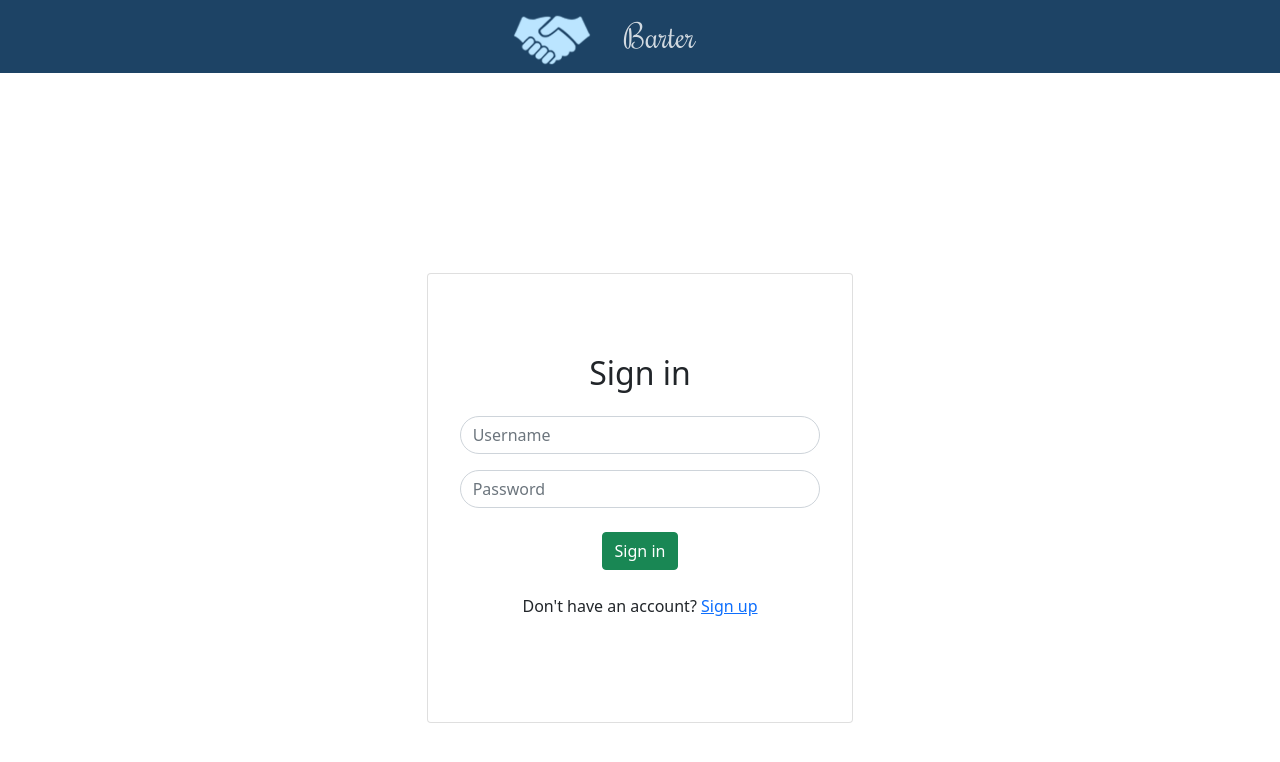
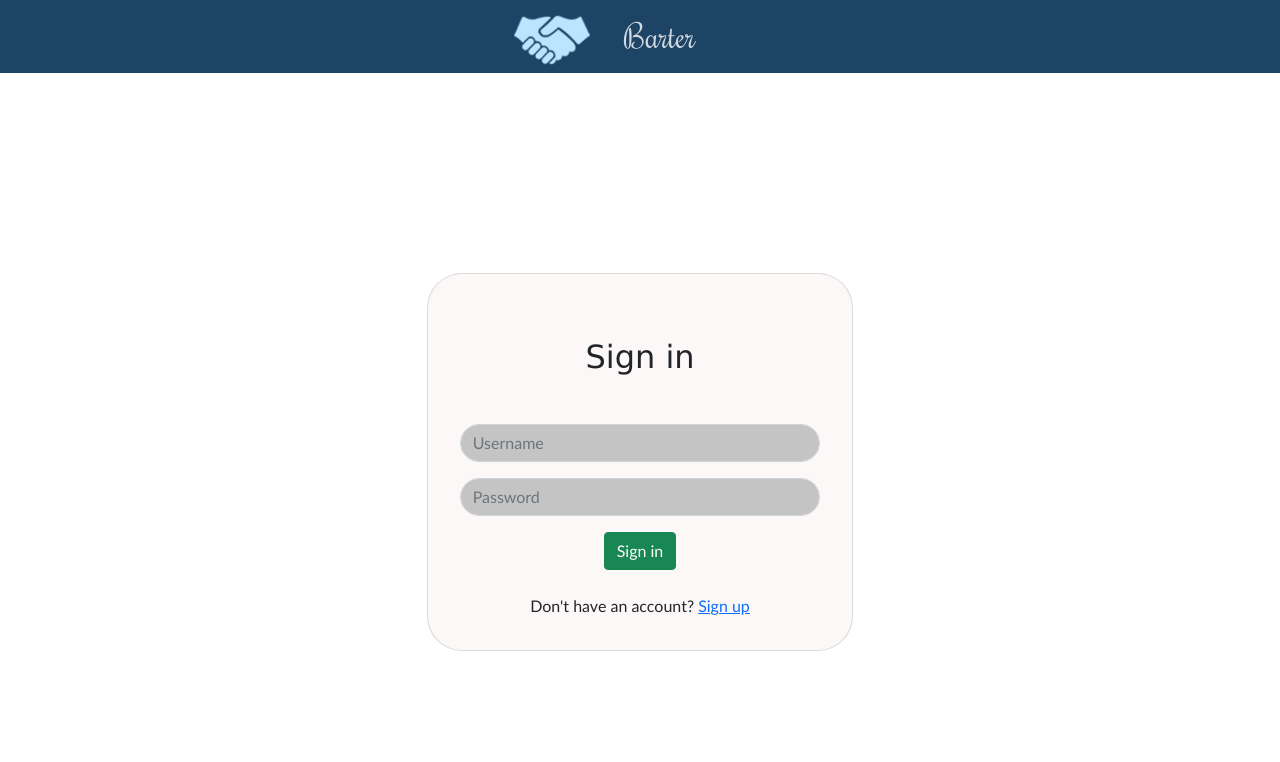
Before and after one commit to dryeab/barter, a Django app: template barter/user/templates/login.html in a window 1280 px wide. Shown: the top 762 px of the page. Run offline with Django 3.2, Linux system fonts and the light colour scheme; the template is opened without the code that fills it, so the values that code supplies are empty.

Commit message:
edited sign_in page

```diff
--- a/barter/user/templates/login.html
+++ b/barter/user/templates/login.html
@@ -24,30 +24,31 @@
 
 
     <main style="margin-top: 200px">
-        <div class="row g-0 d-flex  align-items-center justify-content-center">
+        <div class="row g-0 align-items-center justify-content-center"
+        style=" margin-top: 85px; font-family:'Trebuchet MS', 'Lucida Sans Unicode', 'Lucida Grande', 'Lucida Sans', Arial, sans-serif;">
 
-            <div class="col-10 col-sm-8 col-md-6 col-lg-5 col-xl-4 col-xxl-3">
+            <div class="col-10 col-sm-8 col-md-6 col-lg-5 col-xl-4 col-xxl-3 ">
 
-                <div class="card   py-5 px-3 ">
+                <div style="background:#fcf8f8; border-radius: 35px;" class="card   pt-5 px-3 ">
 
                     <div class="card-body  text-center">
 
-                        <div class="card-title text-center my-3">
+                        <div class="card-title text-center font-weight-bold mb-5">
 
-                            <h2>Sign in</h2>
-
-                        </div>
+                            <h2 style="font-family:Verdana, Geneva, Tahoma, sans-serif;">Sign in</h2>
+                          </div>
 
                         <form action="" method="post">
 
                             <div class="input-group mt-4">
 
-                                <input class="form-control rounded-pill" type="text" name="username" id="username"
+                                <input style="background-color: #C4C4C4 ;" class="form-control rounded-pill" type="text" name="username" id="username"
                                     placeholder="Username" value="{{ username }}" required>
                             </div>
 
                             <div class="input-group mt-3">
-                                <input class="form-control rounded-pill" type="password" name="password" id="password"
+
+                                <input style="background-color: #C4C4C4 ;" class="form-control rounded-pill" type="password" name="password" id="password"
                                     placeholder="Password" required>
                             </div>
 
@@ -55,9 +56,9 @@
                             <div class="error">Your password and username doesn't match</div>
                             {% endif %}
 
-                            <input class="btn btn-success mt-4" type="submit" value="Sign in">
+                            <input class="btn btn-success  mb-3 mt-3" type="submit" value="Sign in">
 
-                            <div class="d-flex align-items-center justify-content-center m-4">
+                            <div class="d-flex align-items-center justify-content-center mt-2">
                                 <p>Don't have an account? <a href={% url 'signup' %}>Sign up</a></p>
                             </div>
 
--- a/barter/user/templates/signup.html
+++ b/barter/user/templates/signup.html
@@ -82,6 +82,7 @@
               </div>
 
               <input class="btn btn-success  mb-4" type="submit" value="Sign up" id="submit">
+
               <div class="d-flex align-items-center justify-content-center mt-2">
                 <p>Already have an account? <a href={% url 'login' %}>Sign in</a></p>
 
```
